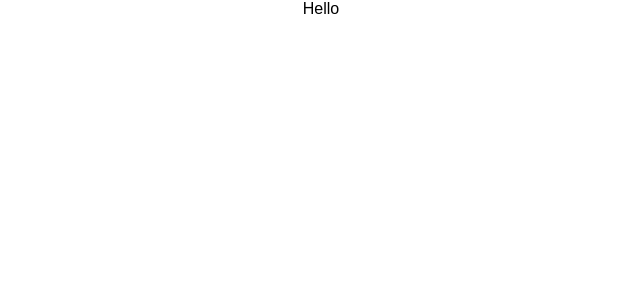
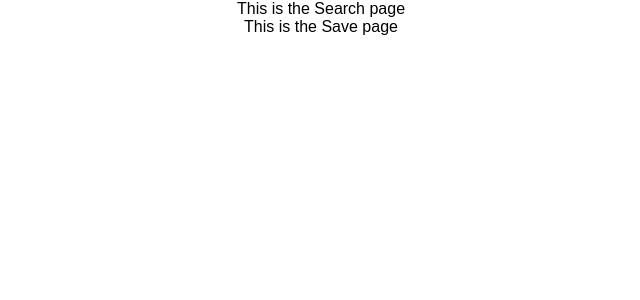
Before and after one commit to caymanh/google-book-search, a React (Create React App) app in the folder client/: page / in a window 1280 px wide. Shown: the top 300 px of the page, without its empty margins (319-959 px from the left). Built offline with nearby package versions, Linux system fonts and the light colour scheme.

Commit message:
created Save and Search pages and imported them to App.js

```diff
--- a/client/src/App.js
+++ b/client/src/App.js
@@ -1,13 +1,15 @@
-import React, { Component } from "react"
+import React, { Component } from "react";
+import Search from "./pages/Search/Search";
+import Save from "./pages/Save/Save";
 import "./App.css";
 
 function App() {
   return (
     <div className="App">
-    Hello
+      <Search />
+      <Save />
     </div>
   );
 }
 
-
 export default App;
--- a/client/src/pages/Save/Save.js
+++ b/client/src/pages/Save/Save.js
@@ -0,0 +1,11 @@
+import React, { useState, useEffect } from "react";
+import "./Save.css"
+
+function Save() {
+
+      return (
+       <div>This is the Save page</div>
+      );
+    }
+
+  export default Save;
--- a/client/src/pages/Search/Search.js
+++ b/client/src/pages/Search/Search.js
@@ -0,0 +1,11 @@
+import React, { useState, useEffect } from "react";
+import "./Search.css"
+
+function Search() {
+
+      return (
+       <div>This is the Search page</div>
+      );
+    }
+
+  export default Search;
```
